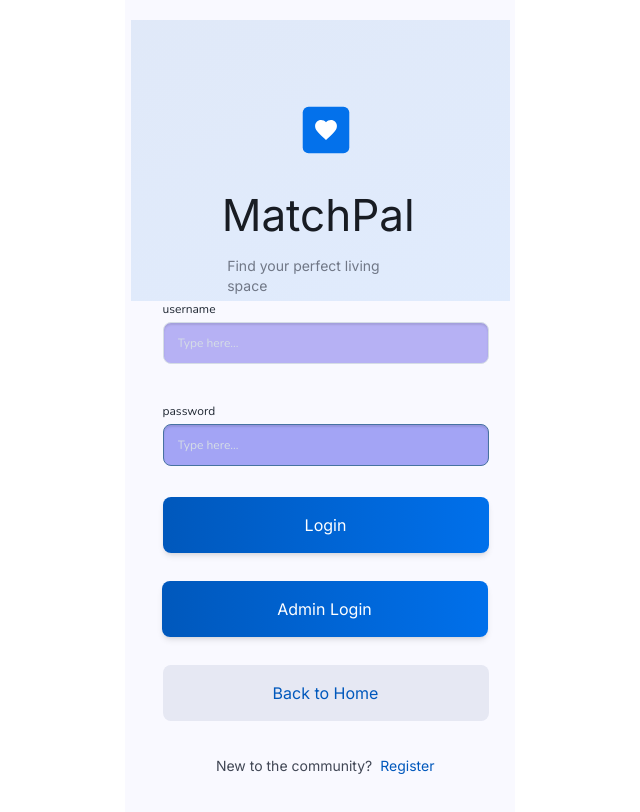
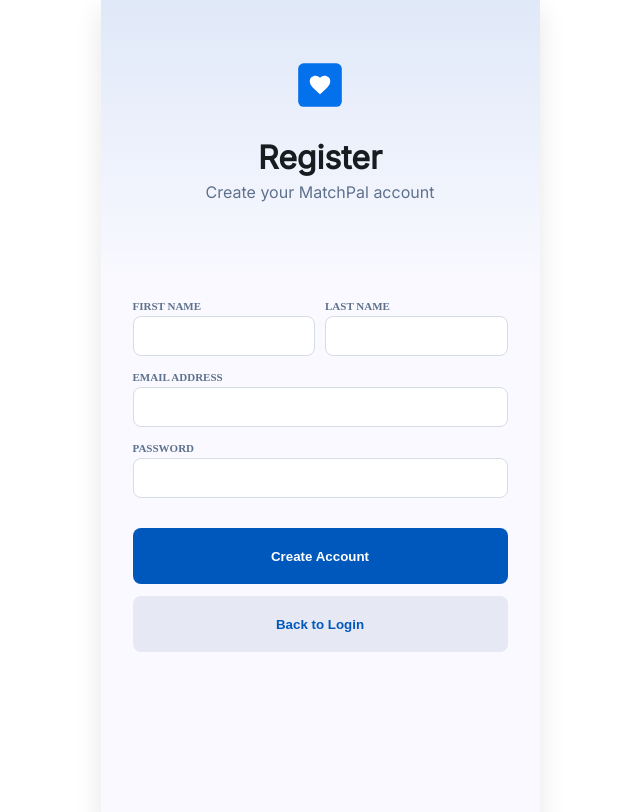
Before and after one commit to HussainMushtaq36/matchPal, a React (Create React App) app in the folder frontend/: page / in a window 1280 px wide. Shown: the top 812 px of the page, without its empty margins (320-960 px from the left). Built offline with nearby package versions, Linux system fonts and the light colour scheme.

Commit message:
added the new regiester page and added the tailwindcss

```diff
--- /dev/null
+++ b/frontend/postcss.config.js
@@ -0,0 +1,6 @@
+module.exports = {
+  plugins: {
+    '@tailwindcss/postcss': {},
+    autoprefixer: {},
+  }
+}
--- a/frontend/src/App.js
+++ b/frontend/src/App.js
@@ -1,11 +1,16 @@
 import React from 'react';
-import Login from './pages/login'; // This imports the code you just pasted into login.jsx
+import { BrowserRouter as Router, Routes, Route } from 'react-router-dom';
+import Register from './pages/register';
 
 function App() {
   return (
-    <div className="App">
-      <Login />
-    </div>
+    <Router>
+      <Routes>
+        {/* This makes Register the first thing you see at http://localhost:3000/ */}
+        <Route path="/" element={<Register />} />
+        <Route path="/register" element={<Register />} />
+      </Routes>
+    </Router>
   );
 }
 
--- a/frontend/src/index.css
+++ b/frontend/src/index.css
@@ -1,3 +1,6 @@
+@tailwind base;
+@tailwind components;
+@tailwind utilities;
 /* Import the fonts required for the design */
 @import url("https://fonts.googleapis.com/css2?family=Inter:wght@400&family=Nunito:wght@400&display=swap");
 
--- a/frontend/src/index.js
+++ b/frontend/src/index.js
@@ -11,7 +11,4 @@
   </React.StrictMode>
 );
 
-// If you want to start measuring performance in your app, pass a function
-// to log results (for example: reportWebVitals(console.log))
-// or send to an analytics endpoint. Learn more: https://bit.ly/CRA-vitals
 reportWebVitals();
--- a/frontend/src/pages/register.jsx
+++ b/frontend/src/pages/register.jsx
@@ -0,0 +1,64 @@
+import React, { useState } from "react";
+import { useNavigate } from "react-router-dom";
+import logoMark from "../assets/logo-mark.svg";
+
+export default function Register() {
+  const navigate = useNavigate();
+  const [formData, setFormData] = useState({
+    firstName: "",
+    lastName: "",
+    email: "",
+    password: ""
+  });
+
+  const handleChange = (e) => {
+    setFormData({ ...formData, [e.target.name]: e.target.value });
+  };
+
+  return (
+    <div style={{ backgroundColor: '#f0f2f5', minHeight: '100vh', display: 'flex', justifyContent: 'center', alignItems: 'center' }}>
+      <div style={{ width: '439px', height: '826px', backgroundColor: '#f9f9ff', position: 'relative', boxShadow: '0 10px 25px rgba(0,0,0,0.1)', overflow: 'hidden' }}>
+
+        {/* Header Section */}
+        <div style={{ height: '280px', display: 'flex', flexDirection: 'column', alignItems: 'center', justifyContent: 'center', background: 'linear-gradient(180deg, rgba(0, 88, 188, 0.1) 0%, rgba(0, 88, 188, 0) 100%)' }}>
+          <img src={logoMark} alt="MatchPal" style={{ width: '60px', marginBottom: '15px' }} />
+          <h1 style={{ fontFamily: 'Inter, sans-serif', fontSize: '32px', fontWeight: 'bold', color: '#181c21', margin: 0 }}>Register</h1>
+          <p style={{ fontFamily: 'Inter, sans-serif', color: '#5e718d', marginTop: '5px' }}>Create your MatchPal account</p>
+        </div>
+
+        {/* Form Container */}
+        <form style={{ padding: '0 32px', marginTop: '20px' }}>
+          <div style={{ display: 'flex', gap: '10px', marginBottom: '15px' }}>
+             <div style={{ flex: 1 }}>
+                <label style={{ fontSize: '11px', color: '#5e718d', fontWeight: 'bold', display: 'block', marginBottom: '4px' }}>FIRST NAME</label>
+                <input name="firstName" onChange={handleChange} style={{ width: '100%', height: '40px', borderRadius: '8px', border: '1px solid #d5dde5', padding: '0 10px', boxSizing: 'border-box' }} />
+             </div>
+             <div style={{ flex: 1 }}>
+                <label style={{ fontSize: '11px', color: '#5e718d', fontWeight: 'bold', display: 'block', marginBottom: '4px' }}>LAST NAME</label>
+                <input name="lastName" onChange={handleChange} style={{ width: '100%', height: '40px', borderRadius: '8px', border: '1px solid #d5dde5', padding: '0 10px', boxSizing: 'border-box' }} />
+             </div>
+          </div>
+
+          <div style={{ marginBottom: '15px' }}>
+            <label style={{ fontSize: '11px', color: '#5e718d', fontWeight: 'bold', display: 'block', marginBottom: '4px' }}>EMAIL ADDRESS</label>
+            <input name="email" type="email" onChange={handleChange} style={{ width: '100%', height: '40px', borderRadius: '8px', border: '1px solid #d5dde5', padding: '0 10px', boxSizing: 'border-box' }} />
+          </div>
+
+          <div style={{ marginBottom: '30px' }}>
+            <label style={{ fontSize: '11px', color: '#5e718d', fontWeight: 'bold', display: 'block', marginBottom: '4px' }}>PASSWORD</label>
+            <input name="password" type="password" onChange={handleChange} style={{ width: '100%', height: '40px', borderRadius: '8px', border: '1px solid #d5dde5', padding: '0 10px', boxSizing: 'border-box' }} />
+          </div>
+
+          <button type="submit" style={{ width: '100%', height: '56px', background: '#0058bc', color: 'white', borderRadius: '8px', fontWeight: 'bold', border: 'none', marginBottom: '12px', cursor: 'pointer' }}>
+            Create Account
+          </button>
+
+          <button type="button" onClick={() => navigate("/")} style={{ width: '100%', height: '56px', background: '#e6e8f3', color: '#0058bc', borderRadius: '8px', fontWeight: 'bold', border: 'none', cursor: 'pointer' }}>
+            Back to Login
+          </button>
+        </form>
+
+      </div>
+    </div>
+  );
+}
--- /dev/null
+++ b/frontend/tailwindcss.config.js
@@ -0,0 +1,6 @@
+/** @type {import('tailwindcss').Config} */
+module.exports = {
+  content: ["./src/**/*.{js,jsx,ts,tsx}"],
+  theme: { extend: {} },
+  plugins: [],
+}
```
Also changed, not shown: frontend/package.json (+11 -0 lines), 1 other file (tests, documents, lock files or other folders).
